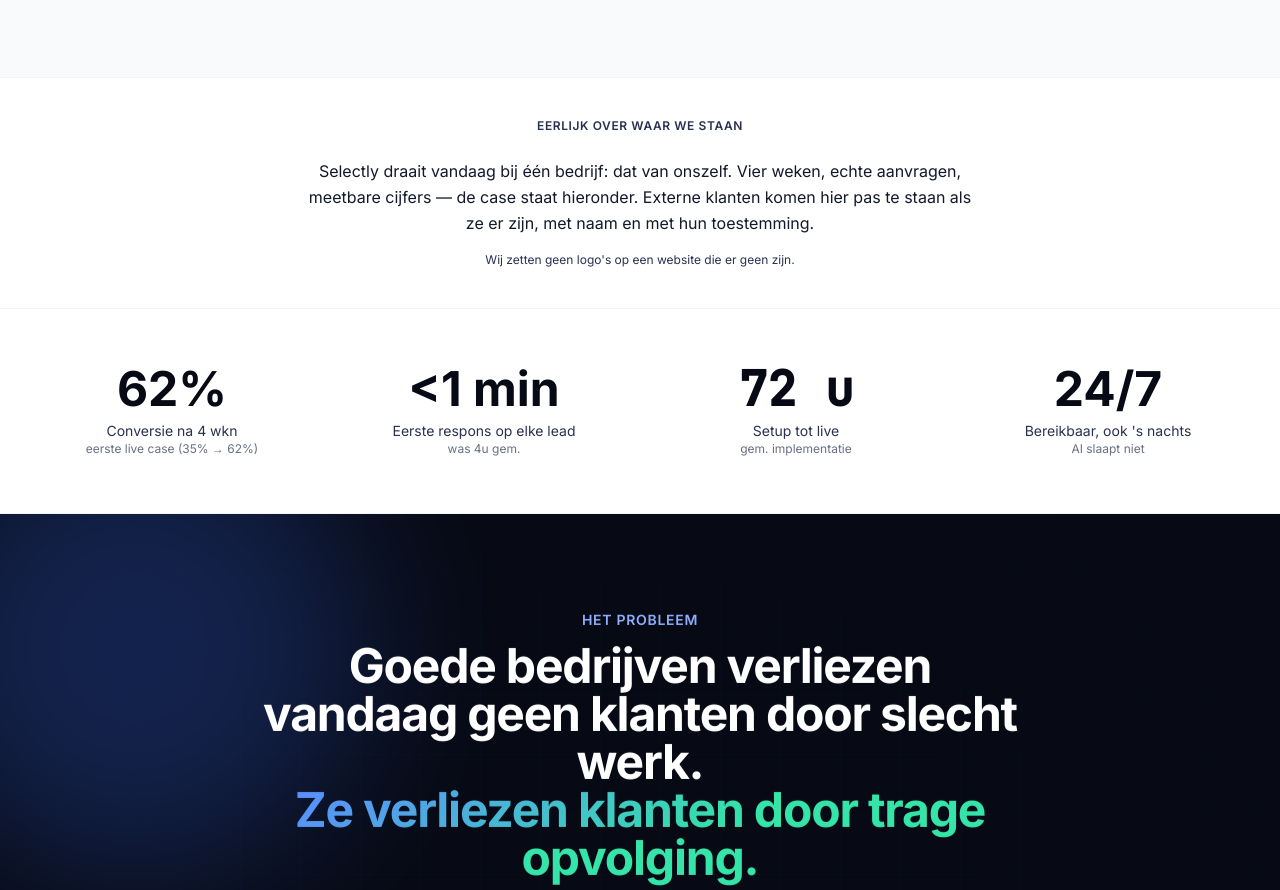
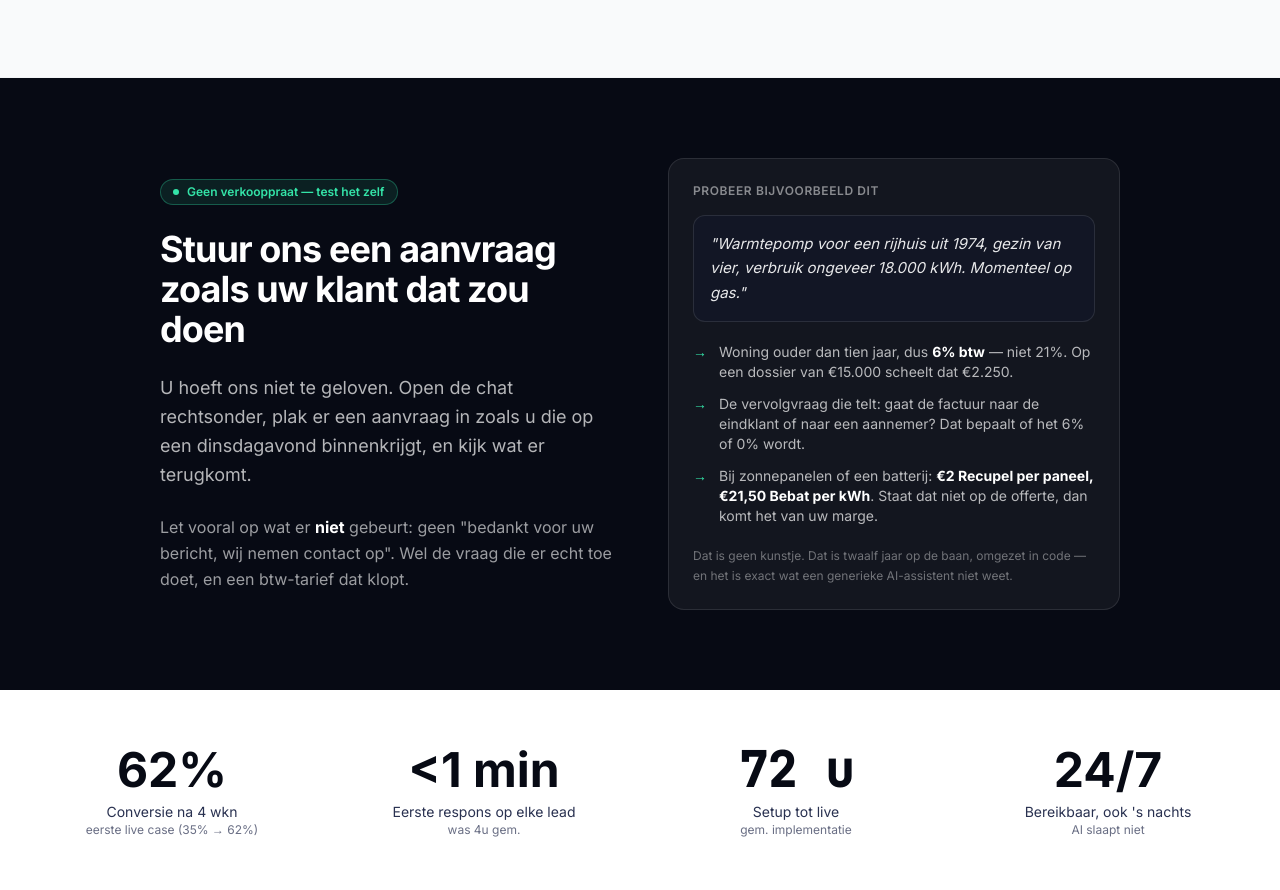
Before and after one commit to NXTGenergy/selectly-v2, a plain HTML site: page index.html in a window 1280 px wide. Shown: the part 1460-2350 px from the top of the page. Drawn offline with nearby package versions, Linux system fonts and the light colour scheme; animation ran at ten frames a second.

Commit message:
Homepage: live bewijs in plaats van 'wij hebben nog geen klanten'
Twee blokken vervangen die allebei op sociaal bewijs leunden dat er niet is.

In de plaats:
- Een uitnodiging om de digitale medewerker ter plekke te testen met een echte
  aanvraag, met drie concrete voorbeelden van wat er dan terugkomt
- Een blok dat de vraag beantwoordt die elke prospect stelt: waarom niet gewoon
  de goedkoopste AI-telefonist

De sectorregels uit quote_qc_agent.py staan nu ook in de systeemprompt van de
intake-assistent: btw 6/0/21 met de tienjaarregel en medecontractant, Recupel
per paneel, Bebat per kWh. De assistent geeft geen bindend fiscaal advies, maar
toont dat hij de regel kent en stelt de juiste vervolgvraag.

Reden: het argument was 'geloof ons op onze cijfers, die trouwens van onszelf
zijn'. Dat maakt van de zwakte de eerste indruk. Een demonstratie in het heden
heeft geen klanten nodig.

```diff
--- a/index.html
+++ b/index.html
@@ -566,16 +566,64 @@
   </section>
 
   <!-- ─────── TRUST STRIP ─────── -->
-  <section class="bg-white border-b border-gray-100 py-10">
-    <div class="max-w-7xl mx-auto px-6 lg:px-8">
-      <div class="text-xs font-semibold text-ink-500 uppercase tracking-wider text-center mb-6">Eerlijk over waar we staan</div>
-      <div class="max-w-2xl mx-auto text-center">
-        <p class="text-base text-ink-700 leading-relaxed">
-          Selectly draait vandaag bij één bedrijf: dat van onszelf. Vier weken, echte
-          aanvragen, meetbare cijfers — de case staat hieronder. Externe klanten komen
-          hier pas te staan als ze er zijn, met naam en met hun toestemming.
-        </p>
-        <p class="text-xs text-ink-500 mt-4">Wij zetten geen logo's op een website die er geen zijn.</p>
+  <!-- ─────── LIVE BEWIJS: test de digitale medewerker zelf ─────── -->
+  <section class="bg-ink-900 text-white py-16 lg:py-20" id="test-het-zelf">
+    <div class="max-w-5xl mx-auto px-6 lg:px-8">
+      <div class="grid lg:grid-cols-2 gap-10 lg:gap-14 items-center">
+
+        <div>
+          <div class="inline-flex items-center gap-2 px-3 py-1 rounded-full border border-mint-400/30 bg-mint-400/10 text-xs font-semibold text-mint-400 mb-6">
+            <span class="w-1.5 h-1.5 rounded-full bg-mint-400"></span>
+            Geen verkooppraat — test het zelf
+          </div>
+          <h2 class="text-3xl lg:text-4xl font-bold tracking-tight leading-tight mb-6">
+            Stuur ons een aanvraag<br>zoals uw klant dat zou doen
+          </h2>
+          <p class="text-lg text-white/70 leading-relaxed mb-6">
+            U hoeft ons niet te geloven. Open de chat rechtsonder, plak er een
+            aanvraag in zoals u die op een dinsdagavond binnenkrijgt, en kijk wat
+            er terugkomt.
+          </p>
+          <p class="text-base text-white/60 leading-relaxed">
+            Let vooral op wat er <strong class="text-white">niet</strong> gebeurt: geen
+            "bedankt voor uw bericht, wij nemen contact op". Wel de vraag die er echt
+            toe doet, en een btw-tarief dat klopt.
+          </p>
+        </div>
+
+        <div>
+          <div class="rounded-2xl border border-white/10 bg-white/5 p-6">
+            <div class="text-xs font-semibold text-white/50 uppercase tracking-wider mb-4">Probeer bijvoorbeeld dit</div>
+
+            <div class="rounded-xl bg-ink-700/60 border border-white/10 p-4 mb-5">
+              <p class="text-[15px] leading-relaxed text-white/90 italic">
+                "Warmtepomp voor een rijhuis uit 1974, gezin van vier, verbruik
+                ongeveer 18.000 kWh. Momenteel op gas."
+              </p>
+            </div>
+
+            <div class="space-y-3 text-sm text-white/70">
+              <div class="flex gap-3">
+                <span class="text-mint-400 font-bold flex-shrink-0">→</span>
+                <span>Woning ouder dan tien jaar, dus <strong class="text-white">6% btw</strong> — niet 21%. Op een dossier van €15.000 scheelt dat €2.250.</span>
+              </div>
+              <div class="flex gap-3">
+                <span class="text-mint-400 font-bold flex-shrink-0">→</span>
+                <span>De vervolgvraag die telt: gaat de factuur naar de eindklant of naar een aannemer? Dat bepaalt of het 6% of 0% wordt.</span>
+              </div>
+              <div class="flex gap-3">
+                <span class="text-mint-400 font-bold flex-shrink-0">→</span>
+                <span>Bij zonnepanelen of een batterij: <strong class="text-white">€2 Recupel per paneel, €21,50 Bebat per kWh</strong>. Staat dat niet op de offerte, dan komt het van uw marge.</span>
+              </div>
+            </div>
+
+            <p class="text-xs text-white/40 mt-5 leading-relaxed">
+              Dat is geen kunstje. Dat is twaalf jaar op de baan, omgezet in code — en het
+              is exact wat een generieke AI-assistent niet weet.
+            </p>
+          </div>
+        </div>
+
       </div>
     </div>
   </section>
@@ -1064,16 +1112,21 @@
   <!-- ─────── WAT WE KUNNEN AANTONEN (geen testimonials tot er klanten zijn) ─────── -->
   <section class="py-20 bg-white border-y border-gray-100">
     <div class="max-w-4xl mx-auto px-6 lg:px-8 text-center">
-      <div class="text-xs font-semibold text-ink-500 uppercase tracking-wider mb-6">Wat we wél kunnen aantonen</div>
+      <div class="text-xs font-semibold text-ink-500 uppercase tracking-wider mb-6">Waarom niet gewoon de goedkoopste AI-telefonist?</div>
       <p class="text-2xl lg:text-3xl font-medium text-ink-900 leading-snug mb-10 max-w-3xl mx-auto">
-        Vier weken draaien bij één installatiebedrijf.
-        <span class="text-ink-500">Conversie van 35% naar 62%. Eerste reactie van 8 uur naar 47 minuten. 22 uur administratie per maand vrijgekomen.</span>
+        Omdat die niet weet dat een woning van 1974 aan 6% btw valt
+        <span class="text-ink-500">en een woning van 2020 aan 21%. Of dat Recupel €2 per paneel is en Bebat €21,50 per kWh.</span>
       </p>
-      <p class="text-sm text-ink-500 max-w-xl mx-auto">
-        Eén implementatie, bij ons eigen bedrijf. Geen extern klantcijfer. Zo staat het
-        ook in de case — en zo blijft het tot er een onafhankelijke klant is.
+      <p class="text-base text-ink-500 max-w-2xl mx-auto leading-relaxed">
+        Een algemene chatbot neemt netjes een bericht aan. Uw klant merkt binnen twee
+        zinnen dat er niemand aan de andere kant zit die het vak kent — en belt de
+        volgende installateur. Dat verschil is niet de techniek. Dat is wie het gebouwd
+        heeft.
       </p>
-      <a href="/case-nxtg.html" class="inline-block mt-8 text-brand-500 font-semibold hover:underline">Bekijk de volledige case →</a>
+      <div class="flex flex-wrap items-center justify-center gap-6 mt-8">
+        <a href="#test-het-zelf" class="text-brand-500 font-semibold hover:underline">Test het zelf →</a>
+        <a href="/case-nxtg.html" class="text-ink-500 hover:text-ink-900 transition">Onze eigen cijfers, eerlijk uitgelegd →</a>
+      </div>
     </div>
   </section>
 
```
Also changed, not shown: netlify/functions/intake.js (+29 -0 lines).
